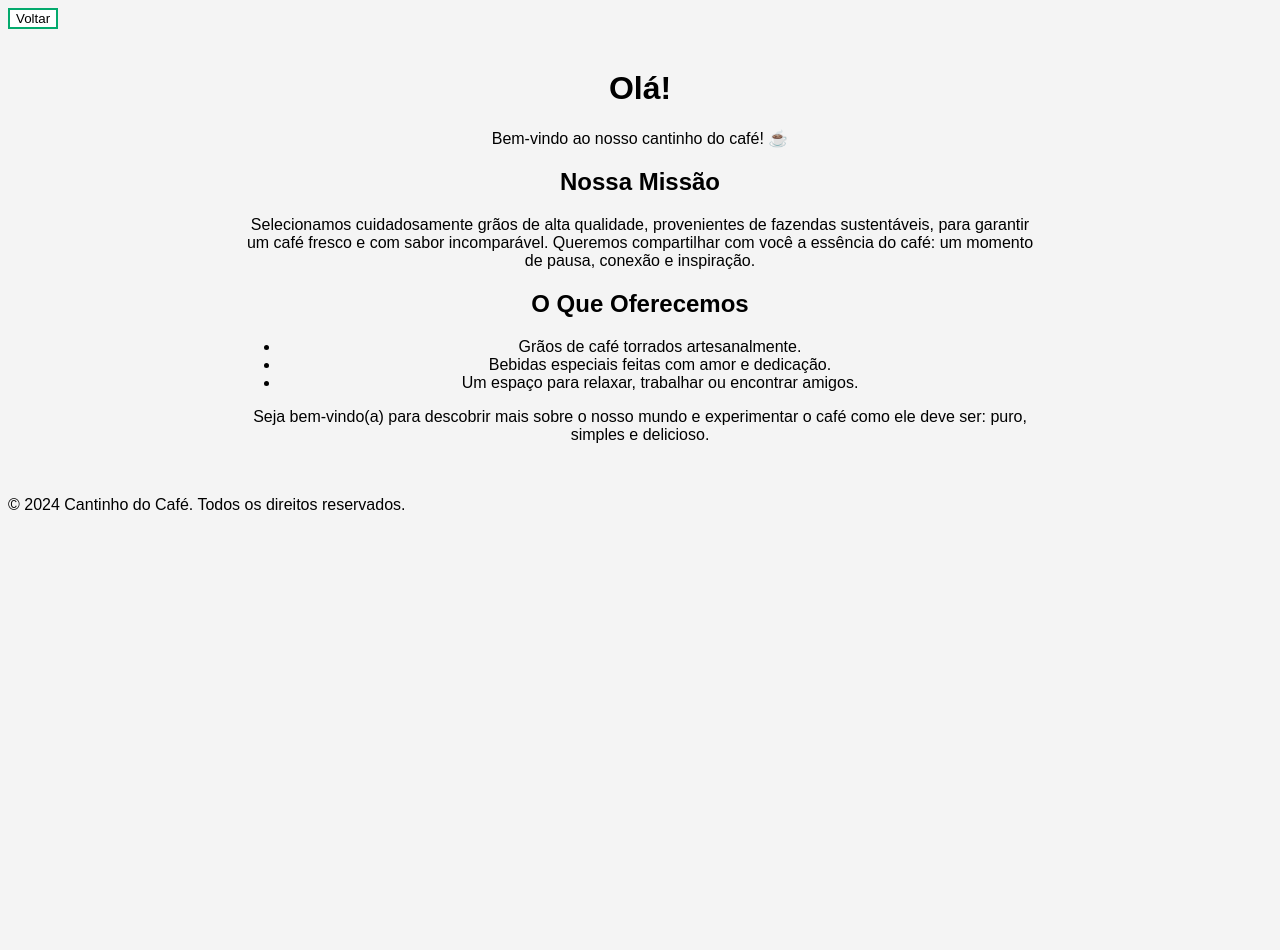
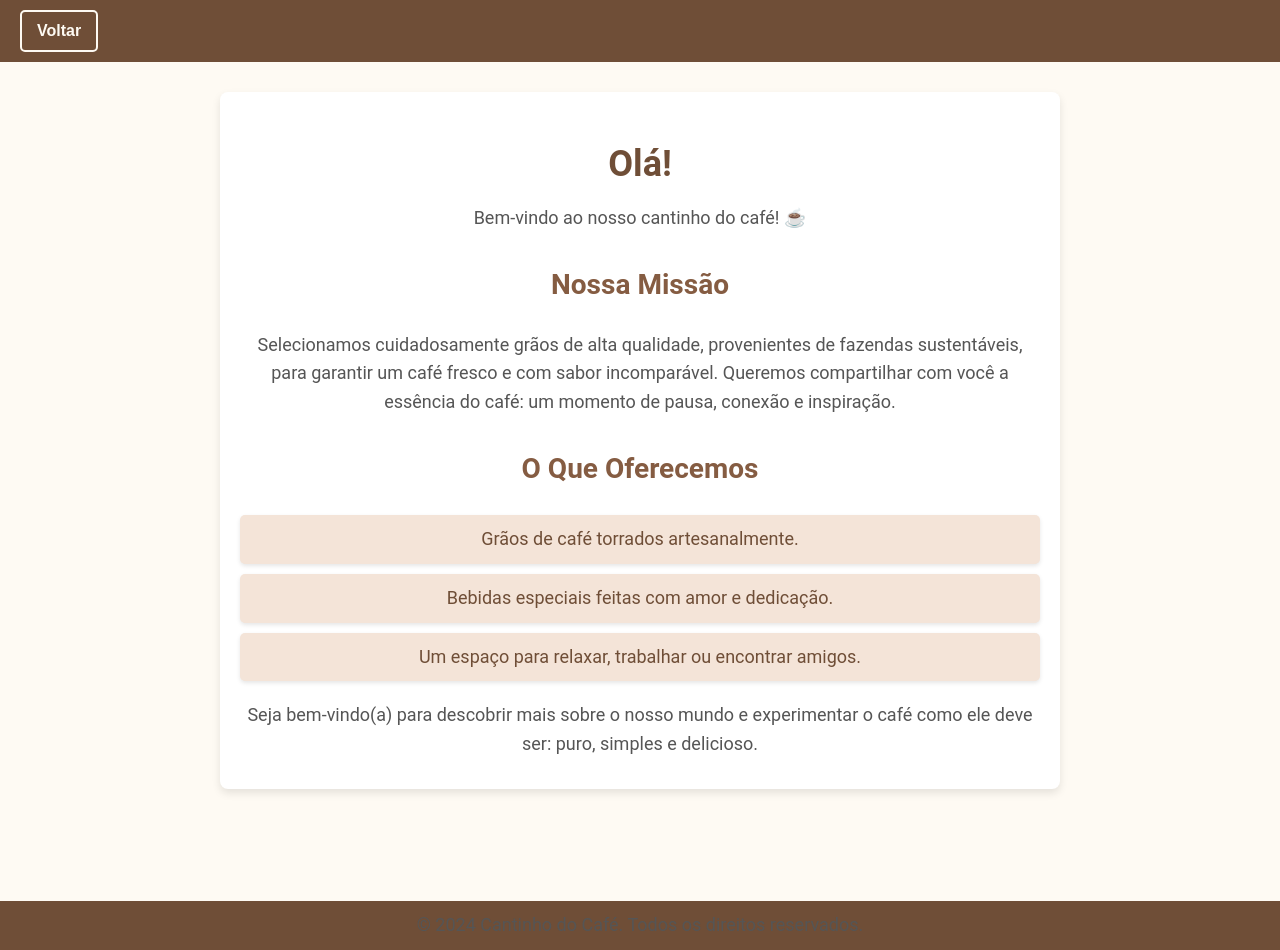
Before and after one commit to Champpmathieu/coffe, a Flask app: page /sobre in a window 1280 px wide. Before the commit the page ends 510 px from the top, so only its background shows below. Run offline with Flask 3, Linux system fonts and the light colour scheme.

Commit message:
estilizão no endpoint /sobre, adição de logos no endpoint principal

```diff
--- a/static/css/sobre.css
+++ b/static/css/sobre.css
@@ -1,19 +1,93 @@
 body {
-    font-family: Arial, sans-serif;
-    background-color: #f4f4f4;
+  font-family: 'Roboto', sans-serif;
+  background-color: #fefaf3;
+  color: #333;
+  margin: 0;
+  padding: 0;
+  line-height: 1.6;
+  overflow: hidden;
+}
+
+header {
+  background-color: #6f4e37;
+  padding: 10px 20px;
+  text-align: left;
+}
+
+.button-return {
+  background-color: transparent;
+  color: #fefaf3;
+  border: 2px solid #fefaf3;
+  border-radius: 5px;
+  padding: 10px 15px;
+  font-size: 16px;
+  font-weight: bold;
+  cursor: pointer;
+  transition: background-color 0.3s, color 0.3s;
+}
+
+.button-return:hover {
+  background-color: #fefaf3;
+  color: #6f4e37;
 }
 
 .sobre-container {
-    max-width: 800px;
-    margin: 0 auto;
-    padding: 20px;
-    text-align: center;
+  max-width: 800px;
+  margin: 30px auto;
+  padding: 20px;
+  text-align: center;
+  background-color: #ffffff;
+  box-shadow: 0 4px 8px rgba(0, 0, 0, 0.1);
+  border-radius: 8px;
 }
 
+h1 {
+  font-size: 36px;
+  color: #6f4e37;
+  margin-bottom: 10px;
+}
 
-.button-return {
-  background-color: white;
-  color: black;
-  border: 2px solid #04AA6D;
+h2 {
+  font-size: 28px;
+  color: #855c42;
+  margin-top: 30px;
+}
 
+p {
+  font-size: 18px;
+  color: #555;
+  margin: 10px 0;
 }
+
+ul {
+  list-style: none;
+  padding: 0;
+  margin: 20px 0;
+}
+
+ul li {
+  background-color: #f4e4d8;
+  margin: 10px 0;
+  padding: 10px;
+  border-radius: 5px;
+  color: #6f4e37;
+  font-size: 18px;
+  box-shadow: 0 2px 4px rgba(0, 0, 0, 0.1);
+}
+
+footer {
+  background-color: #6f4e37;
+  color: #fefaf3;
+  text-align: center;
+  padding: 10px 0;
+  margin-top: 14vh;
+  font-size: 14px;
+}
+
+footer p {
+  margin: 0;
+}
+
+.wraper {
+  min-height: 100vh;
+}
--- a/templates/sobre.html
+++ b/templates/sobre.html
@@ -8,7 +8,7 @@
 </head>
 
 <body>
-
+    <div class="wraper">
         <header>
           <a href="{{ url_for('home') }}" ><button class="button-return">Voltar</button></a>
         </header>
@@ -42,6 +42,7 @@
       <footer>
           <p>&copy; 2024 Cantinho do Café. Todos os direitos reservados.</p>
       </footer>
+    </div>
 
 </body>
 </html>
```
Also changed, not shown: static/css/home.css (+12 -13 lines), templates/home.html (+8 -10 lines), static/images/casa.png (added), static/images/informacoes.png (added), static/images/logo-cafe.png (deleted). Lines whose indentation alone changed are shown as unchanged.
